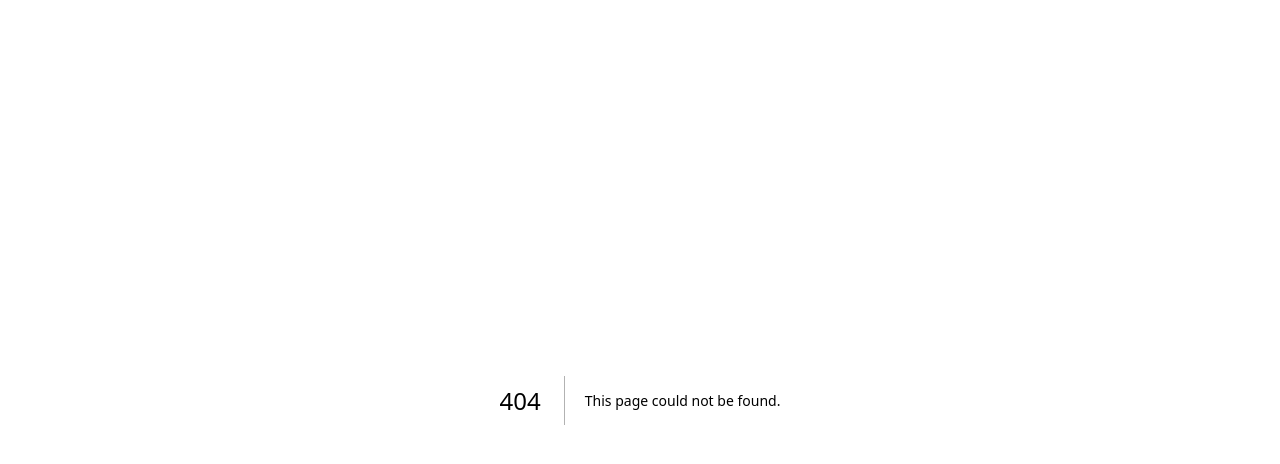
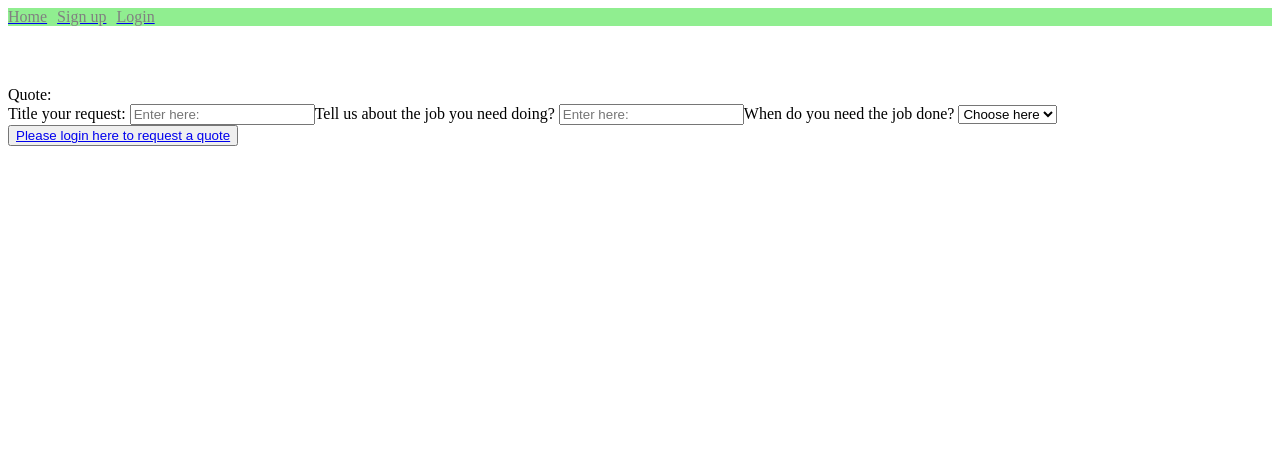
Before and after one commit to QZVTR/FirstChoice, a Next.js app: page /QuotePage in a window 1280 px wide. Before the commit this address had no page. Shown: the top 464 px of the page. Built offline with nearby package versions, Linux system fonts and the light colour scheme.

Commit message:
Quote page

```diff
--- /dev/null
+++ b/pages/QuotePage.js
@@ -0,0 +1,102 @@
+import React, { useRef, useState, useEffect } from 'react'
+import Layout from './Layout'
+import { auth, db } from '../firebase'
+import { uuid } from 'uuidv4';
+import { query, collection, where, serverTimestamp, getDocs, updateDoc, FieldValue, Timestamp } from 'firebase/firestore';
+import Link from 'next/link';
+
+//We will alert the trader via email that they have a new quote request
+//It will create a current quote section on their page
+
+
+//User can create a job post and it will be on their profile
+
+export default function QuotePage() {
+
+  const url = new URL(window.location.href);
+  const searchParams = new URLSearchParams(url.search);
+
+  const clientId = searchParams.get('clientId');
+  const tradeId = searchParams.get('tradeId');
+
+  const quoteDetailsRef = useRef();
+  const quoteTimeframeRef = useRef();
+  const quoteJobTitleRef = useRef();
+
+  const [quoteSubmitError, setQuoteSubmitError] = useState(null);
+
+  const handleSubmit = async (e) => {
+    e.preventDefault();
+    console.log(quoteDetailsRef.current.value);
+    console.log(quoteJobTitleRef.current.value);
+    console.log(quoteTimeframeRef.current.value);
+
+    if (!quoteDetailsRef.current.value || !quoteJobTitleRef.current.value || quoteTimeframeRef.current.value === "Choose here") {
+      setQuoteSubmitError('Please enter all fields')
+    } else {
+      sendQuote()
+    }
+  }
+
+
+  const sendQuote = async () => {
+    try {
+      const quoteId = uuid();
+
+      const q = query(collection(db, 'Traders'), where('id', '==', tradeId));
+      const querySnapshot = await getDocs(q);
+
+      if (!querySnapshot.empty) {
+        const docRef = querySnapshot.docs[0].ref;
+        const currentArray = querySnapshot.docs[0].data().activeQuotes;
+
+        const newObject = {
+          quoteId: quoteId,
+          clientEmail: clientId,
+          quoteDetails: quoteDetailsRef.current.value,
+          quoteTimeframe: quoteTimeframeRef.current.value,
+          quoteTitle: quoteJobTitleRef.current.value,
+          quoteTimestamp: Timestamp.now()
+        };
+
+        currentArray.push(newObject);
+
+        await updateDoc(docRef, { activeQuotes: currentArray });
+        console.log('Document successfully updated!');
+      } else {
+        console.log('Document not found!');
+      }
+    } catch (error) {
+      console.error('Error updating document: ', error);
+    }
+};
+
+
+  return (
+    <Layout>
+        <div>Quote:</div>
+        <form onSubmit={handleSubmit}>
+          <label htmlFor='jobTitle' >Title your request: </label>
+          <input name='jobTitle' placeholder='Enter here:' ref={quoteJobTitleRef} />
+          <label htmlFor='jobDescription' >Tell us about the job you need doing? </label>
+          <input ref={quoteDetailsRef} name='jobDescription' placeholder='Enter here:' />
+          <label htmlFor='jobTimeFrame'>When do you need the job done? </label>
+          <select defaultValue='Choose here' name='jobTimeFrame' ref={quoteTimeframeRef}>
+            <option value='Choose here' disabled hidden>Choose here</option>
+            <option value='In Twenty Four Hours'>In 24 hours</option>
+            <option value='Two to Three Days'>2-3 days</option>
+            <option value='Five to Seven Days'>5-7 days</option>
+            <option value='Seven Plus Days'>7+ days</option>
+          </select>
+          {auth.currentUser ? <input type='submit' value='Submit'/> :
+            <button>
+              <Link href='/nav/Login'>
+              Please login here to request a quote
+              </Link>
+            </button>}
+
+          {quoteSubmitError ? <div>{quoteSubmitError}</div> : null}
+        </form>
+    </Layout>
+  )
+}
```
Also changed, not shown: pages/users/[id].js (+9 -2 lines).
